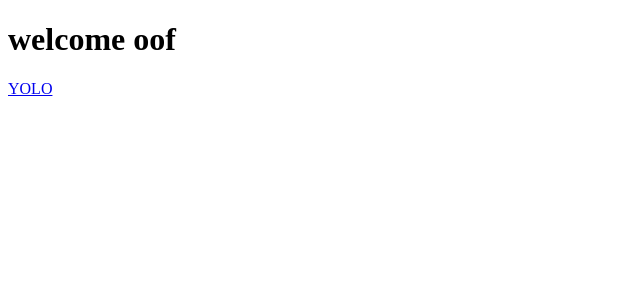
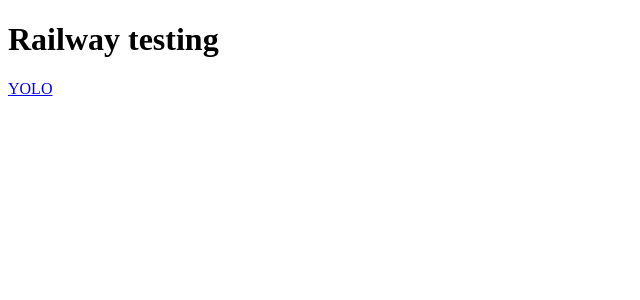
Before and after one commit to ezpz-coders/knipper-frontend, a Next.js app: page / in a window 1280 px wide. Shown: the top 300 px of the page, without its empty margins (0-640 px from the left). Built offline with nearby package versions, Linux system fonts and the light colour scheme; what twind would draw is missing.

Commit message:
railway testing

```diff
--- a/pages/index.tsx
+++ b/pages/index.tsx
@@ -5,7 +5,7 @@ import Footer from '@components/Footer'
 const Home = () => {
   return (
     <div>
-      <h1>welcome oof</h1>
+      <h1>Railway testing</h1>
       <Footer />
     </div>
   )
```
